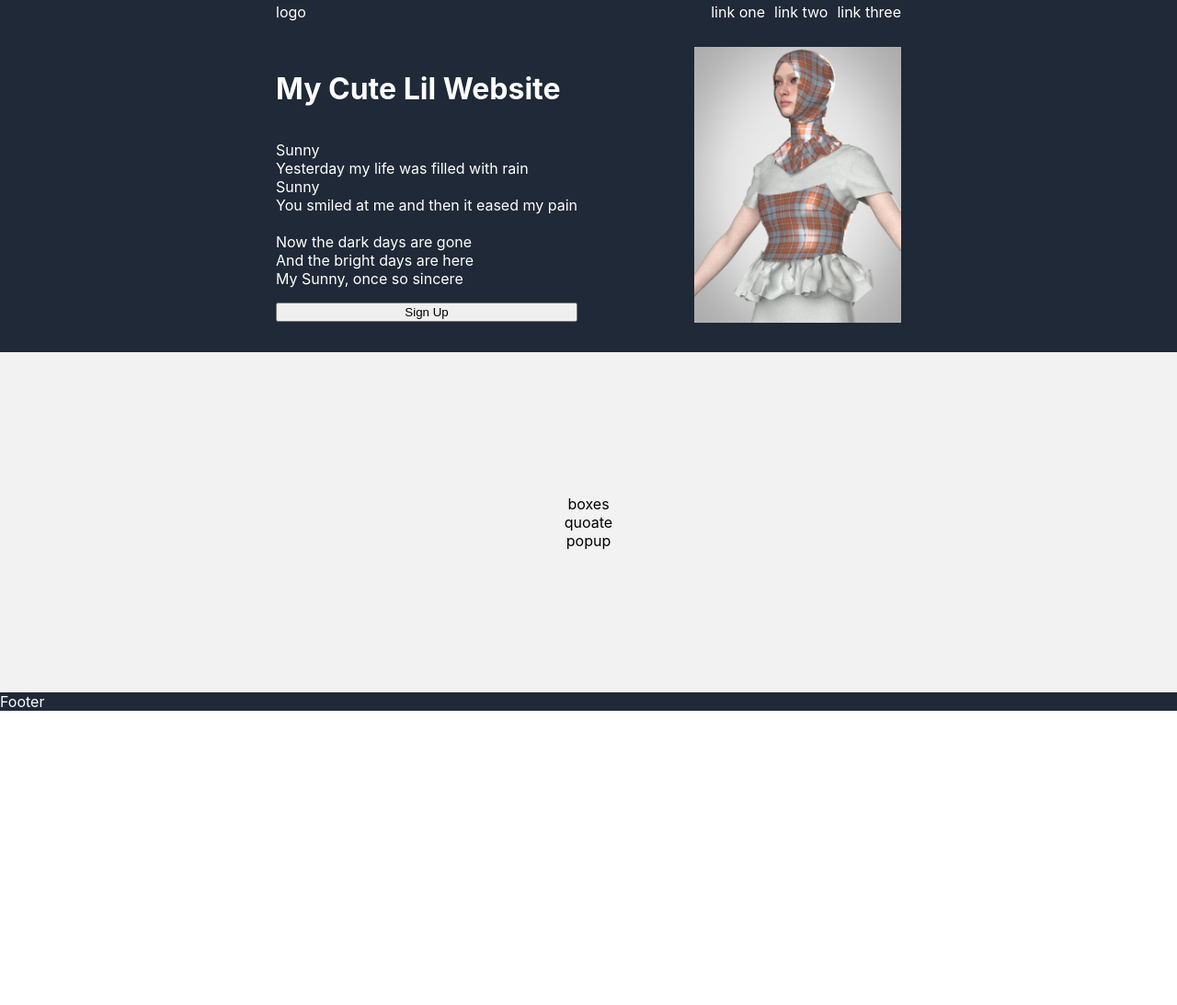
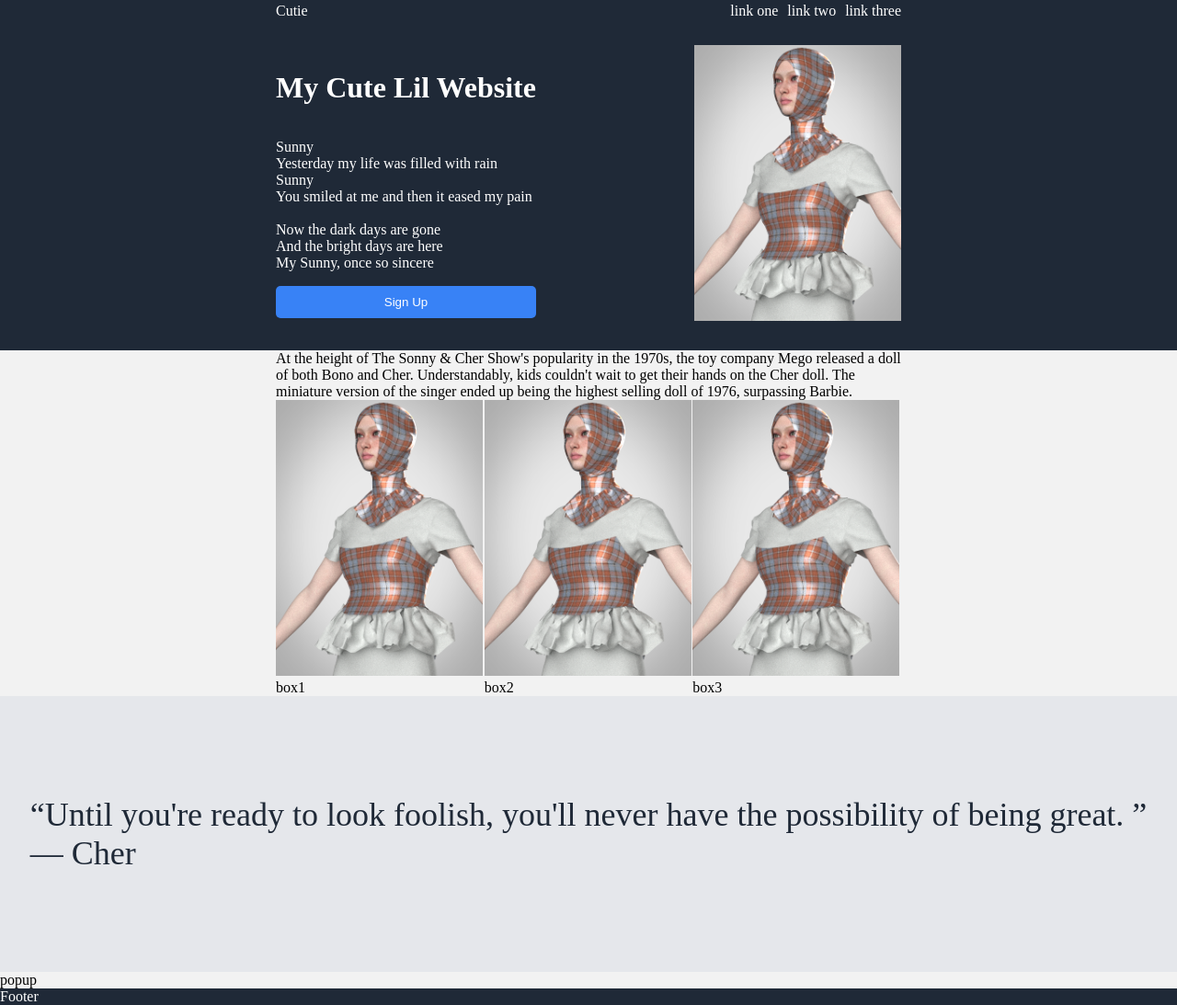
Before and after one commit to digitalsigga/cutelilwebsite, a plain HTML site: page index.html in a window 1280 px wide. Shown: the part 27-1120 px from the top of the page at 92% size. Before the commit the page ends 800 px from the top, so only its background shows below. Drawn offline with Linux system fonts and the light colour scheme.

Commit message:
feat : creating some content related to Cher.

```diff
--- a/index.html
+++ b/index.html
@@ -11,7 +11,7 @@
     <div class="website">
         <div class="hero">
             <div class="nav">
-                <div class="logo"><a>logo</a></div>
+                <div class="logo"><a>Cutie</a></div>
                 <div class="links">
                     <ul>
                         <li><a>link one</a></li>
@@ -39,10 +39,16 @@
             </div>
         </div>
         <div class="content">
-            <div class="boxes"><a>boxes</a></div>
-            <div class="quote"><a>quoate</a></div>
-            <div class="popup"><a>popup</a></div>
+            <a>At the height of The Sonny & Cher Show's popularity in the 1970s, the toy company Mego released a doll of both Bono and Cher. Understandably, kids couldn't wait to get their hands on the Cher doll. The miniature version of the singer ended up being the highest selling doll of 1976, surpassing Barbie. </a>
+            <div class="boxes">
+                <div class="box1"><img src="CHerBasic_1.png" alt="Image Person"><a>box1</a></div>
+                <div class="box2"><img src="CHerBasic_1.png" alt="Image Person"><a>box2</a></div>
+                <div class="box3"><img src="CHerBasic_1.png" alt="Image Person"><a>box3</a></div>
+            </div>
         </div>
+        <div class="quote"><a>“Until you're ready to look foolish, you'll never have the possibility of being great. ”<br>
+            ― Cher</a></div>
+        <div class="popup"><a>popup</a></div>
         <div class="footer"><a>Footer</a></div>
     </div>
 </body>
--- a/style.css
+++ b/style.css
@@ -1,5 +1,4 @@
 body {
-    font-family: -apple-system, BlinkMacSystemFont, 'Segoe UI', Roboto, Oxygen, Ubuntu, Cantarell, 'Open Sans', 'Helvetica Neue', sans-serif;
     margin: 0;
     min-height: 100vh;
   }
@@ -44,6 +43,14 @@ body {
     display: flex;
     flex-direction: column;
     align-items: center;
+    padding-left: 300px;
+    padding-right: 300px;
+}
+
+.boxes {
+    display: flex;
+    flex-direction: row;
+    justify-content: space-between;
 }
 
 .footer {
@@ -77,3 +84,23 @@ ul {
 img {
     height: 300px;
 }
+
+button {
+    background-color: #3882F6;
+    color: white;
+    border: none;
+    padding: 10px 20px;
+    border-radius: 5px;
+    cursor: pointer;
+}
+
+.quote {
+    font-size: 36px;
+    font-style: light-italic;
+    color: #1F2937;
+    background-color: #E5E7EB;
+    display: flex;
+    justify-content: center;
+    align-items: center;
+    height: 300px;
+}
```
Also changed, not shown: index copy.html (deleted, +0 -35 lines).
